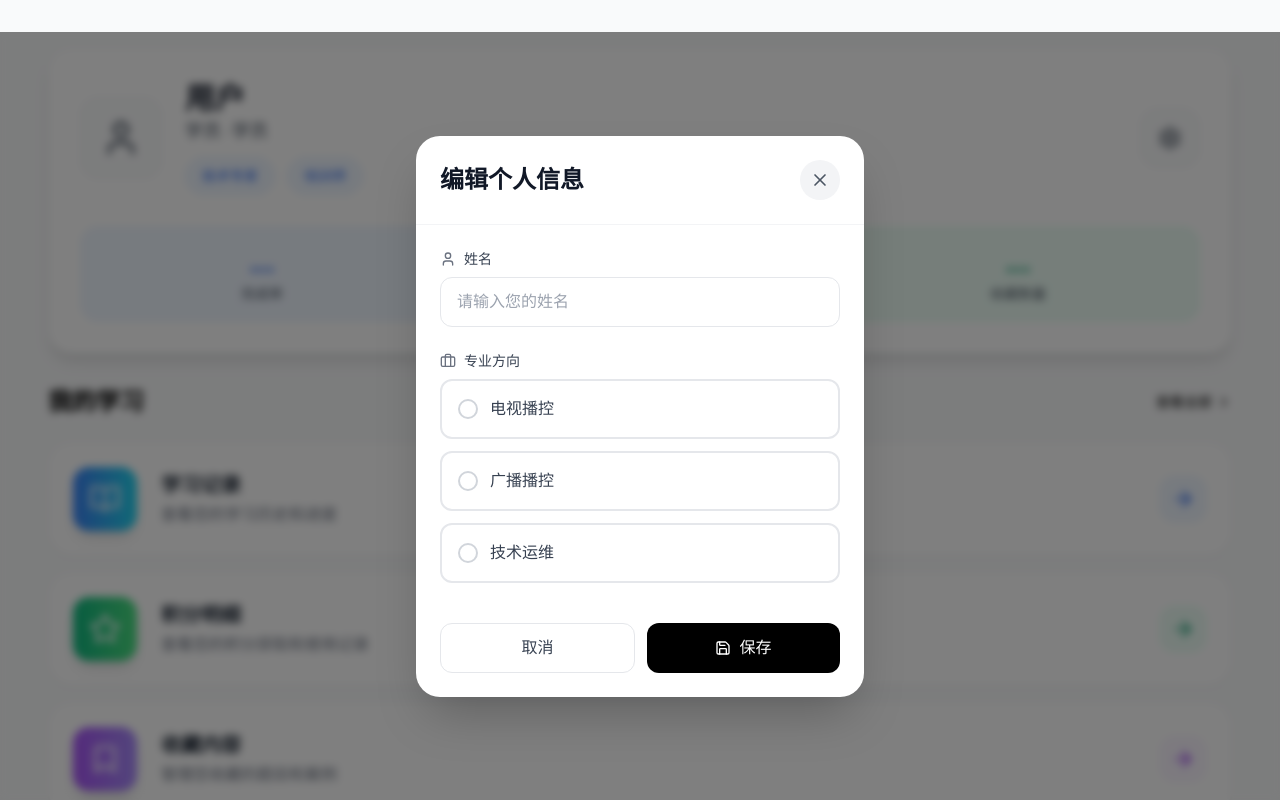
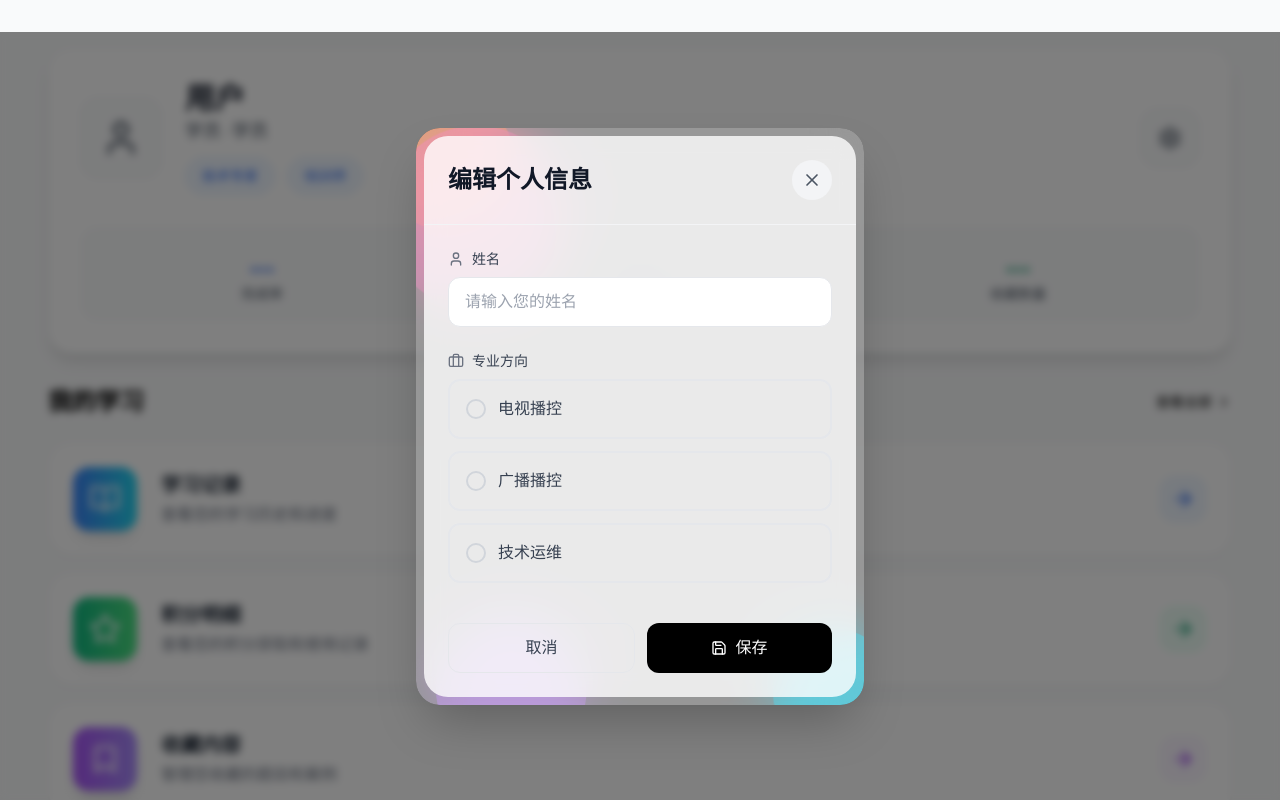
Before and after one commit to arqady01/assessment-system, a Next.js app: page /profile in a window 1280 px wide. Both pictures are taken after a click on the button 1170 px from the left and 138 px from the top of the page. Shown: the top 800 px of the page. Built offline with nearby package versions, Linux system fonts and the light colour scheme; no server answers.

Commit message:
个人信息卡片添加动效

```diff
--- a/components/edit-profile-modal.tsx
+++ b/components/edit-profile-modal.tsx
@@ -4,6 +4,30 @@ import { useState } from 'react'
 import { motion, AnimatePresence } from 'framer-motion'
 import { X, User, Briefcase, Save, Loader2 } from 'lucide-react'
 import { useAuth } from '@/contexts/AuthContext'
+
+// 添加动画样式
+const animationStyles = `
+  @keyframes wave1 {
+    0% { transform: translateY(-20px) translateX(-10px) scale(1); }
+    50% { transform: translateY(25px) translateX(15px) scale(1.1); }
+    100% { transform: translateY(-20px) translateX(-10px) scale(1); }
+  }
+  @keyframes wave2 {
+    0% { transform: translateY(-15px) translateX(10px) scale(1); }
+    50% { transform: translateY(30px) translateX(-20px) scale(1.15); }
+    100% { transform: translateY(-15px) translateX(10px) scale(1); }
+  }
+  @keyframes wave3 {
+    0% { transform: translateY(-25px) translateX(5px) scale(1); }
+    50% { transform: translateY(20px) translateX(25px) scale(1.05); }
+    100% { transform: translateY(-25px) translateX(5px) scale(1); }
+  }
+  @keyframes wave4 {
+    0% { transform: translateY(-18px) translateX(-5px) scale(1); }
+    50% { transform: translateY(28px) translateX(-15px) scale(1.12); }
+    100% { transform: translateY(-18px) translateX(-5px) scale(1); }
+  }
+`
 
 interface EditProfileModalProps {
   isOpen: boolean
@@ -54,6 +78,9 @@ export default function EditProfileModal({ isOpen, onClose }: EditProfileModalPr
     <AnimatePresence>
       {isOpen && (
         <>
+          {/* 添加动画样式 */}
+          <style dangerouslySetInnerHTML={{ __html: animationStyles }} />
+
           {/* 背景遮罩 */}
           <motion.div
             className="fixed inset-0 bg-black/50 backdrop-blur-sm z-50"
@@ -66,12 +93,38 @@ export default function EditProfileModal({ isOpen, onClose }: EditProfileModalPr
           {/* 模态框 */}
           <div className="fixed inset-0 flex items-center justify-center z-50 p-4">
             <motion.div
-              className="bg-white rounded-3xl shadow-2xl w-full max-w-md mx-auto"
+              className="relative w-full max-w-md mx-auto overflow-hidden rounded-3xl shadow-2xl"
               initial={{ opacity: 0, scale: 0.9, y: 20 }}
               animate={{ opacity: 1, scale: 1, y: 0 }}
               exit={{ opacity: 0, scale: 0.9, y: 20 }}
               transition={{ type: "spring", stiffness: 300, damping: 30 }}
             >
+              {/* 动态背景 blobs */}
+              <div className="absolute inset-0 overflow-hidden rounded-3xl">
+                <div className="absolute w-32 h-32 rounded-full bg-orange-400 -top-10 -left-10 opacity-70"
+                     style={{
+                       animation: 'wave1 4s infinite alternate ease-in-out'
+                     }} />
+                <div className="absolute w-40 h-40 rounded-full bg-pink-400 -top-5 -right-15 opacity-60"
+                     style={{
+                       animation: 'wave2 5s infinite alternate ease-in-out 0.5s'
+                     }} />
+                <div className="absolute w-36 h-36 rounded-full bg-purple-400 -bottom-10 -left-15 opacity-65"
+                     style={{
+                       animation: 'wave3 4.5s infinite alternate ease-in-out 1s'
+                     }} />
+                <div className="absolute w-28 h-28 rounded-full bg-cyan-400 -bottom-5 -right-10 opacity-75"
+                     style={{
+                       animation: 'wave4 3.5s infinite alternate ease-in-out 1.5s'
+                     }} />
+              </div>
+
+              {/* 毛玻璃效果层 */}
+              <div className="absolute inset-0 backdrop-blur-xl bg-white/20 rounded-3xl" />
+
+              {/* 内容容器 */}
+              <div className="relative bg-white/80 backdrop-blur-sm rounded-3xl m-2"
+                   style={{ backdropFilter: 'blur(10px)' }}>
               {/* 头部 */}
               <div className="flex items-center justify-between p-6 border-b border-gray-100">
                 <h2 className="text-2xl font-bold text-gray-900">编辑个人信息</h2>
@@ -106,7 +159,7 @@ export default function EditProfileModal({ isOpen, onClose }: EditProfileModalPr
                     value={formData.name}
                     onChange={(e) => handleInputChange('name', e.target.value)}
                     placeholder="请输入您的姓名"
-                    className="w-full px-4 py-3 border border-gray-200 rounded-xl focus:outline-none focus:ring-2 focus:ring-[#4ade80] focus:border-transparent transition-all"
+                    className="w-full px-4 py-3 border border-gray-200 rounded-xl focus:outline-none focus:ring-2 focus:ring-black focus:border-transparent transition-all"
                   />
                 </div>
 
@@ -122,7 +175,7 @@ export default function EditProfileModal({ isOpen, onClose }: EditProfileModalPr
                         key={option.value}
                         className={`flex items-center p-4 border-2 rounded-xl cursor-pointer transition-all ${
                           formData.profession === option.value
-                            ? 'border-[#4ade80] bg-[#4ade80]/5'
+                            ? 'border-black bg-black/5'
                             : 'border-gray-200 hover:border-gray-300'
                         }`}
                       >
@@ -136,7 +189,7 @@ export default function EditProfileModal({ isOpen, onClose }: EditProfileModalPr
                         />
                         <div className={`w-5 h-5 rounded-full border-2 mr-3 flex items-center justify-center ${
                           formData.profession === option.value
-                            ? 'border-[#4ade80] bg-[#4ade80]'
+                            ? 'border-black bg-black'
                             : 'border-gray-300'
                         }`}>
                           {formData.profession === option.value && (
@@ -145,7 +198,7 @@ export default function EditProfileModal({ isOpen, onClose }: EditProfileModalPr
                         </div>
                         <span className={`font-medium ${
                           formData.profession === option.value
-                            ? 'text-[#4ade80]'
+                            ? 'text-black'
                             : 'text-gray-700'
                         }`}>
                           {option.label}
@@ -183,6 +236,7 @@ export default function EditProfileModal({ isOpen, onClose }: EditProfileModalPr
                   </button>
                 </div>
               </form>
+              </div>
             </motion.div>
           </div>
         </>
--- a/components/profile-screen.tsx
+++ b/components/profile-screen.tsx
@@ -163,23 +163,23 @@ export default function ProfileScreen() {
               {
                 value: loading ? "..." : `${stats.completionRate}%`,
                 label: "完成率",
-                bgColor: "bg-blue-50",
+                bgColor: "bg-gray-50",
                 textColor: "text-blue-600",
-                borderColor: "border-blue-100"
+                borderColor: "border-gray-100"
               },
               {
                 value: loading ? "..." : stats.totalAnswered.toString(),
                 label: "已完成题目",
-                bgColor: "bg-purple-50",
+                bgColor: "bg-gray-50",
                 textColor: "text-purple-600",
-                borderColor: "border-purple-100"
+                borderColor: "border-gray-100"
               },
               {
                 value: loading ? "..." : stats.favoriteCount.toString(),
                 label: "收藏数量",
-                bgColor: "bg-emerald-50",
+                bgColor: "bg-gray-50",
                 textColor: "text-emerald-600",
-                borderColor: "border-emerald-100"
+                borderColor: "border-gray-100"
               }
             ].map((stat, index) => (
               <motion.div
```
